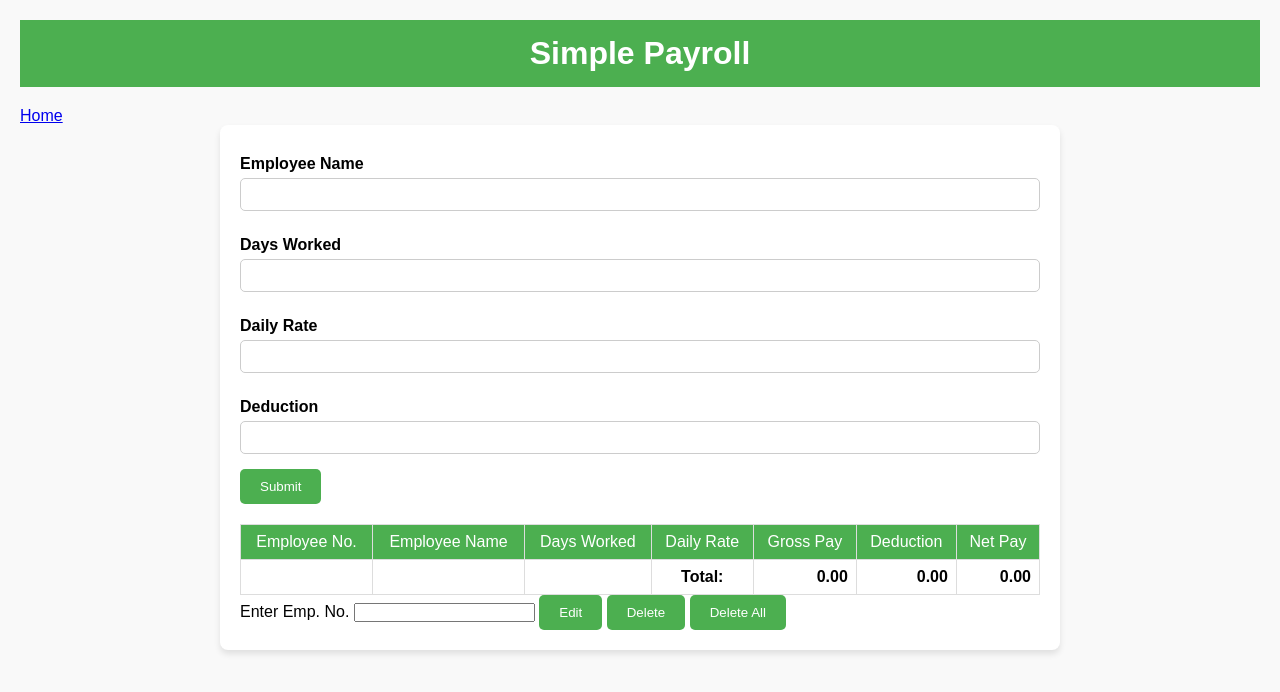
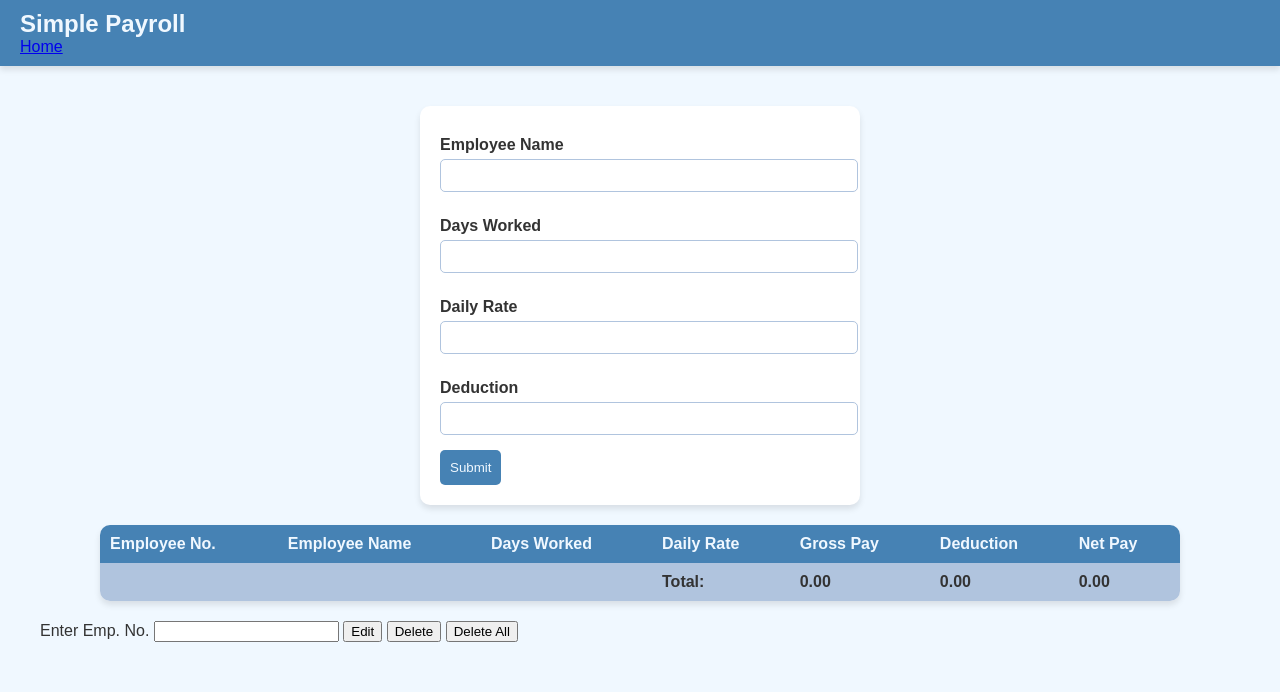
Before and after one commit to maiku10010/ITC, a plain HTML site: page payroll.html in a window 1280 px wide. Drawn offline with Linux system fonts and the light colour scheme.

Commit message:
Update payroll.css

```diff
--- a/payroll.css
+++ b/payroll.css
@@ -1,108 +1,147 @@
-body, h1, h4, p, table, input, button {
+/* General Styling */
+body {
+    font-family: Arial, Helvetica, sans-serif;
     margin: 0;
     padding: 0;
-    box-sizing: border-box;
+    background-color: #F0F8FF; /* Alice Blue */
+    color: #333; /* Dark text for contrast */
 }
 
+/* Header and Navigation */
+header {
+    background-color: #4682B4; /* Steel Blue for header */
+    color: #F0F8FF; /* Alice Blue text */
+    padding: 10px 20px;
+    position: sticky;
+    top: 0;
+    z-index: 1000;
+    box-shadow: 0 4px 6px rgba(0, 0, 0, 0.1);
+}
 
-body {
-    font-family: Arial, sans-serif;
-    background-color: #f9f9f9;
-    padding: 20px;
+.navbar {
+    display: flex;
+    justify-content: space-between;
+    align-items: center;
 }
 
 .header-title {
-    text-align: center;
-    background-color: #4caf50;
-    color: white;
-    padding: 15px;
-    margin-bottom: 20px;
+    font-size: 1.5rem;
+    margin: 0;
 }
 
-.container {
-    max-width: 800px;
-    margin: 0 auto;
-    background-color: white;
-    padding: 20px;
-    border-radius: 8px;
-    box-shadow: 0 4px 6px rgba(0, 0, 0, 0.1);
+.nav-links {
+    list-style: none;
+    display: flex;
+    gap: 15px;
+    margin: 0;
+    padding: 0;
 }
 
+.nav-links li {
+    display: inline;
+}
+
+.nav-links a {
+    text-decoration: none;
+    color: #F0F8FF;
+    padding: 8px 12px;
+    border-radius: 5px;
+    transition: background-color 0.3s ease;
+}
+
+.nav-links a:hover {
+    background-color: #5F9EA0; /* Cadet Blue */
+}
+
+/* Form Styling */
+form {
+    background-color: #FFFFFF; /* White form background for contrast */
+    padding: 20px;
+    border-radius: 10px;
+    box-shadow: 0 4px 6px rgba(0, 0, 0, 0.1);
+    max-width: 400px;
+    margin: 20px auto;
+}
 
 form label {
     display: block;
     margin: 10px 0 5px;
     font-weight: bold;
+    color: #333;
 }
 
 form input {
     width: 100%;
     padding: 8px;
     margin-bottom: 15px;
-    border: 1px solid #ccc;
+    border: 1px solid #B0C4DE; /* Light Steel Blue */
     border-radius: 5px;
 }
 
-button {
-    padding: 10px 20px;
-    background-color: #4caf50;
-    color: white;
+form button {
+    background-color: #4682B4; /* Steel Blue button */
+    color: #F0F8FF; /* Alice Blue text */
+    padding: 10px;
     border: none;
     border-radius: 5px;
     cursor: pointer;
+    transition: background-color 0.3s ease;
 }
 
-button:hover {
-    background-color: #45a049;
+form button:hover {
+    background-color: #5F9EA0; /* Cadet Blue */
 }
 
 
 table {
-    width: 100%;
+    width: 90%;
+    margin: 20px auto;
     border-collapse: collapse;
-    margin-top: 20px;
-}
-
-table th, table td {
-    border: 1px solid #ddd;
-    padding: 8px;
-    text-align: center;
+    background-color: #FFFFFF;
+    box-shadow: 0 4px 6px rgba(0, 0, 0, 0.1);
+    border-radius: 10px;
+    overflow: hidden;
 }
 
 thead {
-    background-color: #4caf50;
-    color: white;
+    background-color: #4682B4;
+    color: #F0F8FF;
+}
+
+thead td {
+    padding: 10px;
+    text-align: left;
+    font-weight: bold;
+}
+
+tbody td {
+    padding: 10px;
+    border-bottom: 1px solid #B0C4DE;
 }
 
 tfoot {
+    background-color: #B0C4DE;
     font-weight: bold;
 }
 
-.ndata {
-    text-align: right;
+tfoot td {
+    padding: 10px;
 }
 
 
-dialog {
-    border: none;
-    border-radius: 10px;
-    box-shadow: 0 2px 10px rgba(0, 0, 0, 0.1);
-    padding: 20px;
+footer {
+    background-color: #4682B4;
+    color: #F0F8FF;
+    text-align: center;
+    padding: 10px 20px;
+    position: sticky;
+    bottom: 0;
+    width: 100%;
 }
 
-.dialog h4 {
-    margin-bottom: 20px;
+
+.container {
+    padding: 20px;
+    max-width: 1200px;
+    margin: auto;
 }
-
-.dlgbuttons {
-    display: flex;
-    justify-content: space-between;
-}
-
-button[value="confirm"] {
-    background-color: #007bff;
-}
-
-button[value="cancel"] {
-    background-color: #dc3545;
-}
```
